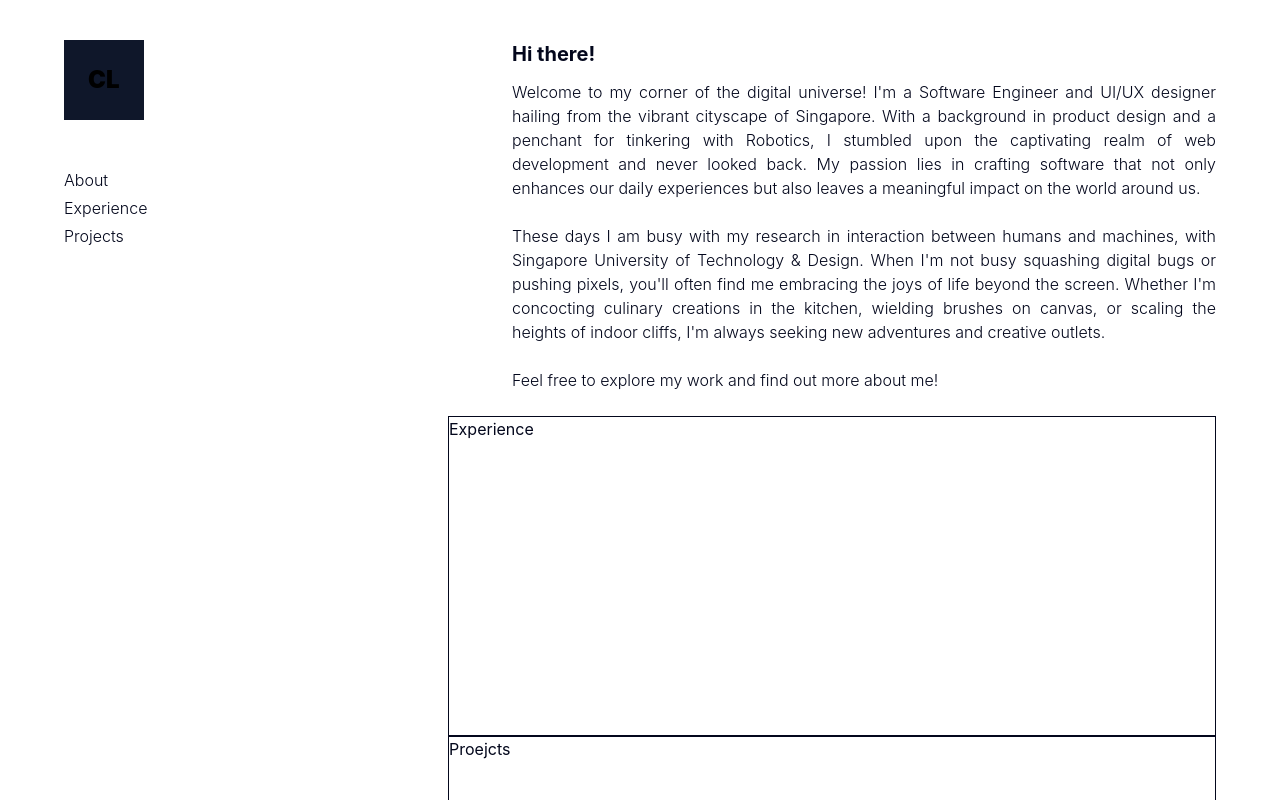
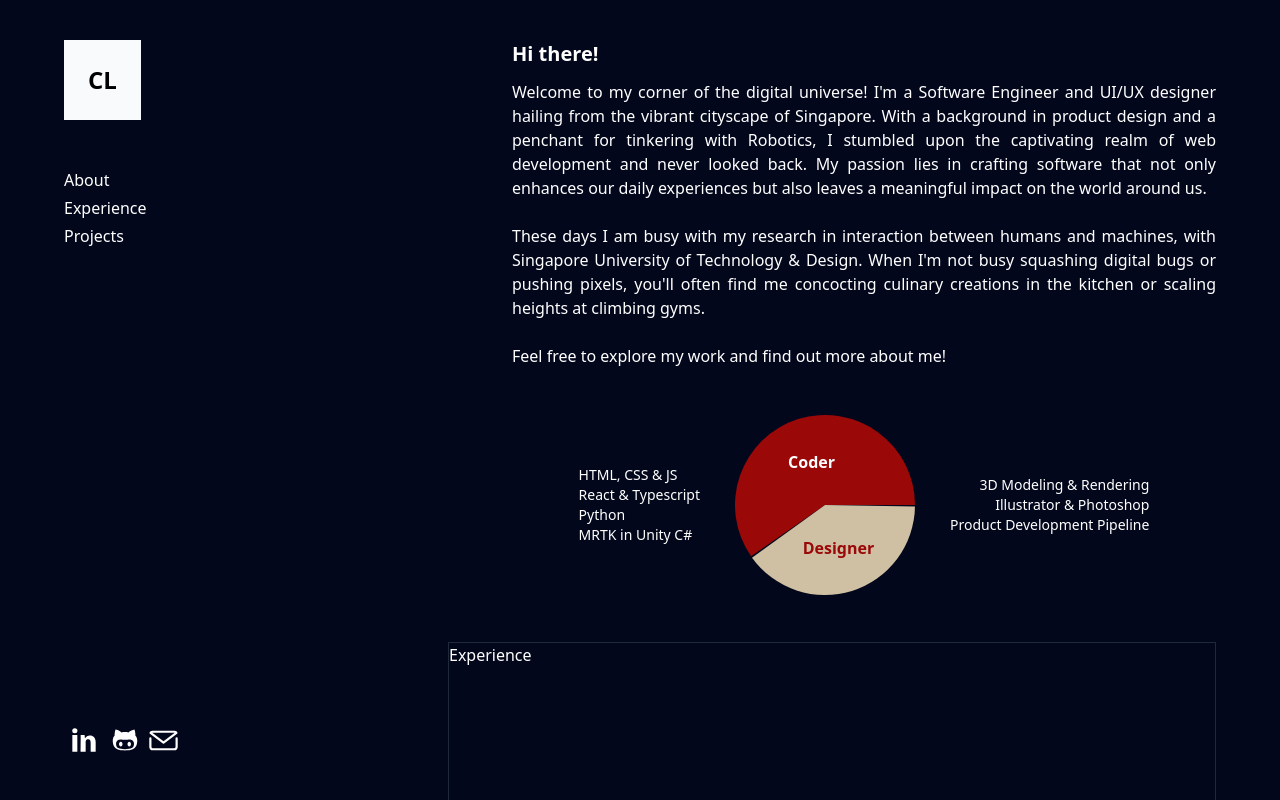
Before and after one commit to claudkwt/my-portfolio, a React (Vite) app in the folder my-portfolio/: page / in a window 1280 px wide. Built offline with nearby package versions, Linux system fonts and the light colour scheme.

Commit message:
Added shadcn and recharts, Created piechart in about section

```diff
--- /dev/null
+++ b/my-portfolio/src/app/ui/popover.tsx
@@ -0,0 +1,31 @@
+"use client"
+
+import * as React from "react"
+import * as PopoverPrimitive from "@radix-ui/react-popover"
+
+import { cn } from "@/lib/utils"
+
+const Popover = PopoverPrimitive.Root
+
+const PopoverTrigger = PopoverPrimitive.Trigger
+
+const PopoverContent = React.forwardRef<
+  React.ElementRef<typeof PopoverPrimitive.Content>,
+  React.ComponentPropsWithoutRef<typeof PopoverPrimitive.Content>
+>(({ className, align = "center", sideOffset = 4, ...props }, ref) => (
+  <PopoverPrimitive.Portal>
+    <PopoverPrimitive.Content
+      ref={ref}
+      align={align}
+      sideOffset={sideOffset}
+      className={cn(
+        "z-50 w-72 rounded-md border bg-popover p-4 text-popover-foreground shadow-md outline-none data-[state=open]:animate-in data-[state=closed]:animate-out data-[state=closed]:fade-out-0 data-[state=open]:fade-in-0 data-[state=closed]:zoom-out-95 data-[state=open]:zoom-in-95 data-[side=bottom]:slide-in-from-top-2 data-[side=left]:slide-in-from-right-2 data-[side=right]:slide-in-from-left-2 data-[side=top]:slide-in-from-bottom-2",
+        className
+      )}
+      {...props}
+    />
+  </PopoverPrimitive.Portal>
+))
+PopoverContent.displayName = PopoverPrimitive.Content.displayName
+
+export { Popover, PopoverTrigger, PopoverContent }
--- a/my-portfolio/src/components/about.tsx
+++ b/my-portfolio/src/components/about.tsx
@@ -1,13 +1,83 @@
 import { aboutDetails } from "../utils/aboutDetails";
+import { PieChart, Pie, Cell } from 'recharts';
+import {
+  Popover,
+  PopoverContent,
+  PopoverTrigger,
+} from "@/app/ui/popover"
+
+
 export default function About() {
+  const data = [
+    { name: 'Coder', value: 3, labelColor: "#FFFFFF" },
+    { name: 'Designer', value: 2, labelColor: "#9A0808" },
+  ];
+  const COLORS = ['#9A0808', '#CFC0A3' ];
+
+  const RADIAN = Math.PI / 180;
+  const renderCustomizedLabel = ({ cx, cy, midAngle, innerRadius, outerRadius, percent, index }) => {
+    const radius = innerRadius + (outerRadius - innerRadius) * 0.5;
+    const x = cx + radius * Math.cos(-midAngle * RADIAN);
+    const y = cy + radius * Math.sin(-midAngle * RADIAN);
+
+    return (
+      <text
+        x={x}
+        y={y}
+        fontWeight="bold"
+        fill={`${data[index % data.length].labelColor}`}
+        textAnchor={"middle"}
+        style={{ outline: "none", stroke: "none"}}
+        dominantBaseline="central"
+      >
+        {`${data[index % data.length].name}`}
+      </text>
+    );
+  };
+
   return (
     <div className="mb-3 flex w-full justify-end">
-        <div className="flex flex-col w-full md:w-11/12">
-            <span className="font-bold text-xl"> {aboutDetails.title} </span>
-            <div className="my-3 text-justify font-light whitespace-normal" dangerouslySetInnerHTML={{ __html: aboutDetails.description }} />
-
-
+      <div className="flex flex-col w-full md:w-11/12">
+        <span className="font-bold text-xl"> {aboutDetails.title} </span>
+        <div
+          className="my-3 text-justify font-light whitespace-normal"
+          dangerouslySetInnerHTML={{ __html: aboutDetails.description }}
+        />
+        <div className="flex place-content-center">
+          <div className="self-center text-sm grow-0">
+            <ul>HTML, CSS & JS</ul>
+            <ul>React & Typescript</ul>
+            <ul>Python</ul>
+            <ul>MRTK in Unity C#</ul>
+          </div>
+          <PieChart width={250} height={250} style={{ outline: "none", stroke: "none" }}>
+            <Pie
+              data={data}
+              cx="50%"
+              cy="50%"
+              labelLine={false}
+              label={renderCustomizedLabel}
+              outerRadius={90}
+              paddingAngle={1}
+              dataKey="value"
+              style={{ outline: "none", stroke: "none" }}
+            >
+                {data.map((_entry, index) => (
+                  <Cell
+                    style={{ outline: "none", stroke: "none" }}
+                    key={`cell-${index}`}
+                    fill={COLORS[index % COLORS.length]}
+                      />
+                ))}
+            </Pie>
+          </PieChart>
+          <div className="self-center text-right text-sm grow-0">
+            <ul>3D Modeling & Rendering</ul>
+            <ul>Illustrator & Photoshop</ul>
+            <ul>Product Development Pipeline</ul>
+          </div>
         </div>
+      </div>
     </div>
   );
 }
--- a/my-portfolio/src/components/sidebar.tsx
+++ b/my-portfolio/src/components/sidebar.tsx
@@ -26,7 +26,7 @@ export default function Sidebar() {
         >
             <div>
                 <div
-                    className="p-6 bg-slate-900 dark:bg-white text-2xl font-black text-black w-fit"
+                    className="p-6 bg-primary text-2xl font-black text-black w-fit"
                     onClick={() => {handleNav(0, "")}}
                 >
                     CL
--- a/my-portfolio/src/index.css
+++ b/my-portfolio/src/index.css
@@ -2,72 +2,75 @@
 @tailwind components;
 @tailwind utilities;
 
-:root {
-  font-family: Inter, system-ui, Avenir, Helvetica, Arial, sans-serif;
-  line-height: 1.5;
-  font-weight: 400;
+@layer base {
+  .dark {
+    --background: 0 0% 100%;
+    --foreground: 222.2 84% 4.9%;
 
-  color-scheme: light dark;
-  color: rgba(255, 255, 255, 0.87);
-  background-color: #03071C;
+    --card: 0 0% 100%;
+    --card-foreground: 222.2 84% 4.9%;
 
-  font-synthesis: none;
-  text-rendering: optimizeLegibility;
-  -webkit-font-smoothing: antialiased;
-  -moz-osx-font-smoothing: grayscale;
-  scroll-behavior: smooth;
+    --popover: 0 0% 100%;
+    --popover-foreground: 222.2 84% 4.9%;
+
+    --primary: 222.2 47.4% 11.2%;
+    --primary-foreground: 210 40% 98%;
+
+    --secondary: 210 40% 96.1%;
+    --secondary-foreground: 222.2 47.4% 11.2%;
+
+    --muted: 210 40% 96.1%;
+    --muted-foreground: 215.4 16.3% 46.9%;
+
+    --accent: 210 40% 96.1%;
+    --accent-foreground: 222.2 47.4% 11.2%;
+
+    --destructive: 0 84.2% 60.2%;
+    --destructive-foreground: 210 40% 98%;
+
+    --border: 214.3 31.8% 91.4%;
+    --input: 214.3 31.8% 91.4%;
+    --ring: 222.2 84% 4.9%;
+
+    --radius: 0.5rem;
+  }
+
+  :root {
+    --background: 230, 81%, 6%;
+    --foreground:  0 0% 100%;
+
+    --card: 222.2 84% 4.9%;
+    --card-foreground: 210 40% 98%;
+
+    --popover: 222.2 84% 4.9%;
+    --popover-foreground: 210 40% 98%;
+
+    --primary: 210 40% 98%;
+    --primary-foreground: 222.2 47.4% 11.2%;
+
+    --secondary: 217.2 32.6% 17.5%;
+    --secondary-foreground: 210 40% 98%;
+
+    --muted: 217.2 32.6% 17.5%;
+    --muted-foreground: 215 20.2% 65.1%;
+
+    --accent: 217.2 32.6% 17.5%;
+    --accent-foreground: 210 40% 98%;
+
+    --destructive: 0 62.8% 30.6%;
+    --destructive-foreground: 210 40% 98%;
+
+    --border: 217.2 32.6% 17.5%;
+    --input: 217.2 32.6% 17.5%;
+    --ring: 212.7 26.8% 83.9%;
+  }
 }
 
-a {
-  font-weight: 500;
-  /*color: #646cff; */
-  text-decoration: inherit;
-}
-a:hover {
-  /*color: #535bf2; */
-  font-weight: 500;
-}
-
-body {
-  margin: 0;
-  place-items: center;
-  min-width: 320px;
-  min-height: 100vh;
-}
-
-h1 {
-  font-size: 3.2em;
-  line-height: 1.1;
-}
-
-button {
-  border-radius: 8px;
-  border: 1px solid transparent;
-  padding: 0.6em 1.2em;
-  font-size: 1em;
-  font-weight: 500;
-  font-family: inherit;
-  background-color: #1a1a1a;
-  cursor: pointer;
-  transition: border-color 0.25s;
-}
-button:hover {
-  border-color: #646cff;
-}
-button:focus,
-button:focus-visible {
-  outline: 4px auto -webkit-focus-ring-color;
-}
-
-@media (prefers-color-scheme: light) {
-  :root {
-    color: #03071C;
-    background-color: #ffffff;
+@layer base {
+  * {
+    @apply border-border;
   }
-  a:hover {
-    color: #747bff;
-  }
-  button {
-    background-color: #f9f9f9;
+  body {
+    @apply bg-background text-foreground;
   }
 }
--- /dev/null
+++ b/my-portfolio/src/lib/utils.ts
@@ -0,0 +1,6 @@
+import { type ClassValue, clsx } from "clsx"
+import { twMerge } from "tailwind-merge"
+
+export function cn(...inputs: ClassValue[]) {
+  return twMerge(clsx(inputs))
+}
--- a/my-portfolio/src/utils/aboutDetails.ts
+++ b/my-portfolio/src/utils/aboutDetails.ts
@@ -13,10 +13,7 @@ export const aboutDetails = {
     These days I am busy with my research in interaction between humans and
     machines, with Singapore University of Technology & Design. When I'm not
     busy squashing digital bugs or pushing pixels, you'll often find me
-    embracing the joys of life beyond the screen. Whether I'm concocting
-    culinary creations in the kitchen, wielding brushes on canvas, or scaling
-    the heights of indoor cliffs, I'm always seeking new adventures and
-    creative outlets.
+    concocting culinary creations in the kitchen or scaling heights at climbing gyms.
 
     <br /><br />
 
--- a/my-portfolio/tailwind.config.js
+++ b/my-portfolio/tailwind.config.js
@@ -1,38 +1,77 @@
 /** @type {import('tailwindcss').Config} */
-export default {
+module.exports = {
+  darkMode: ["class"],
   content: [
-    "./index.html",
-    "./src/**/*.{js,ts,jsx,tsx}",
+    './pages/**/*.{ts,tsx}',
+    './components/**/*.{ts,tsx}',
+    './app/**/*.{ts,tsx}',
+    './src/**/*.{ts,tsx}',
   ],
+  prefix: "",
   theme: {
-    screens: {
-      sm: '480px',
-      md: '768px',
-      lg: '976px',
-      xl: '1440px',
-    },
-    colors: {
-      'blue': '#1fb6ff',
-      'pink': '#ff49db',
-      'orange': '#ff7849',
-      'green': '#13ce66',
-      'gray-dark': '#273444',
-      'gray': '#8492a6',
-      'gray-light': '#d3dce6',
-    },
-    fontFamily: {
-      sans: ['Graphik', 'sans-serif'],
-      serif: ['Merriweather', 'serif'],
+    container: {
+      center: true,
+      padding: "2rem",
+      screens: {
+        "2xl": "1400px",
+      },
     },
     extend: {
-      spacing: {
-        '128': '32rem',
-        '144': '36rem',
+      colors: {
+        border: "hsl(var(--border))",
+        input: "hsl(var(--input))",
+        ring: "hsl(var(--ring))",
+        background: "hsl(var(--background))",
+        foreground: "hsl(var(--foreground))",
+        primary: {
+          DEFAULT: "hsl(var(--primary))",
+          foreground: "hsl(var(--primary-foreground))",
+        },
+        secondary: {
+          DEFAULT: "hsl(var(--secondary))",
+          foreground: "hsl(var(--secondary-foreground))",
+        },
+        destructive: {
+          DEFAULT: "hsl(var(--destructive))",
+          foreground: "hsl(var(--destructive-foreground))",
+        },
+        muted: {
+          DEFAULT: "hsl(var(--muted))",
+          foreground: "hsl(var(--muted-foreground))",
+        },
+        accent: {
+          DEFAULT: "hsl(var(--accent))",
+          foreground: "hsl(var(--accent-foreground))",
+        },
+        popover: {
+          DEFAULT: "hsl(var(--popover))",
+          foreground: "hsl(var(--popover-foreground))",
+        },
+        card: {
+          DEFAULT: "hsl(var(--card))",
+          foreground: "hsl(var(--card-foreground))",
+        },
       },
       borderRadius: {
-        '4xl': '2rem',
-      }
-    }
+        lg: "var(--radius)",
+        md: "calc(var(--radius) - 2px)",
+        sm: "calc(var(--radius) - 4px)",
+      },
+      keyframes: {
+        "accordion-down": {
+          from: { height: "0" },
+          to: { height: "var(--radix-accordion-content-height)" },
+        },
+        "accordion-up": {
+          from: { height: "var(--radix-accordion-content-height)" },
+          to: { height: "0" },
+        },
+      },
+      animation: {
+        "accordion-down": "accordion-down 0.2s ease-out",
+        "accordion-up": "accordion-up 0.2s ease-out",
+      },
+    },
   },
-  plugins: [],
+  plugins: [require("tailwindcss-animate")],
 }
--- a/my-portfolio/vite.config.ts
+++ b/my-portfolio/vite.config.ts
@@ -1,10 +1,16 @@
 import { defineConfig } from 'vite'
 import react from '@vitejs/plugin-react-swc'
 import tailwindcss from 'tailwindcss'
+import path from 'path'
 
 // https://vitejs.dev/config/
 export default defineConfig({
   plugins: [react()],
+  resolve: {
+    alias: {
+      "@": path.resolve(__dirname, "./src"),
+    },
+  },
   css: {
     postcss: {
       plugins: [tailwindcss()],
```
Also changed, not shown: my-portfolio/package.json (+9 -1 lines), my-portfolio/tsconfig.json (+8 -1 lines), my-portfolio/components.json (added), 1 other file (tests, documents, lock files or other folders).
